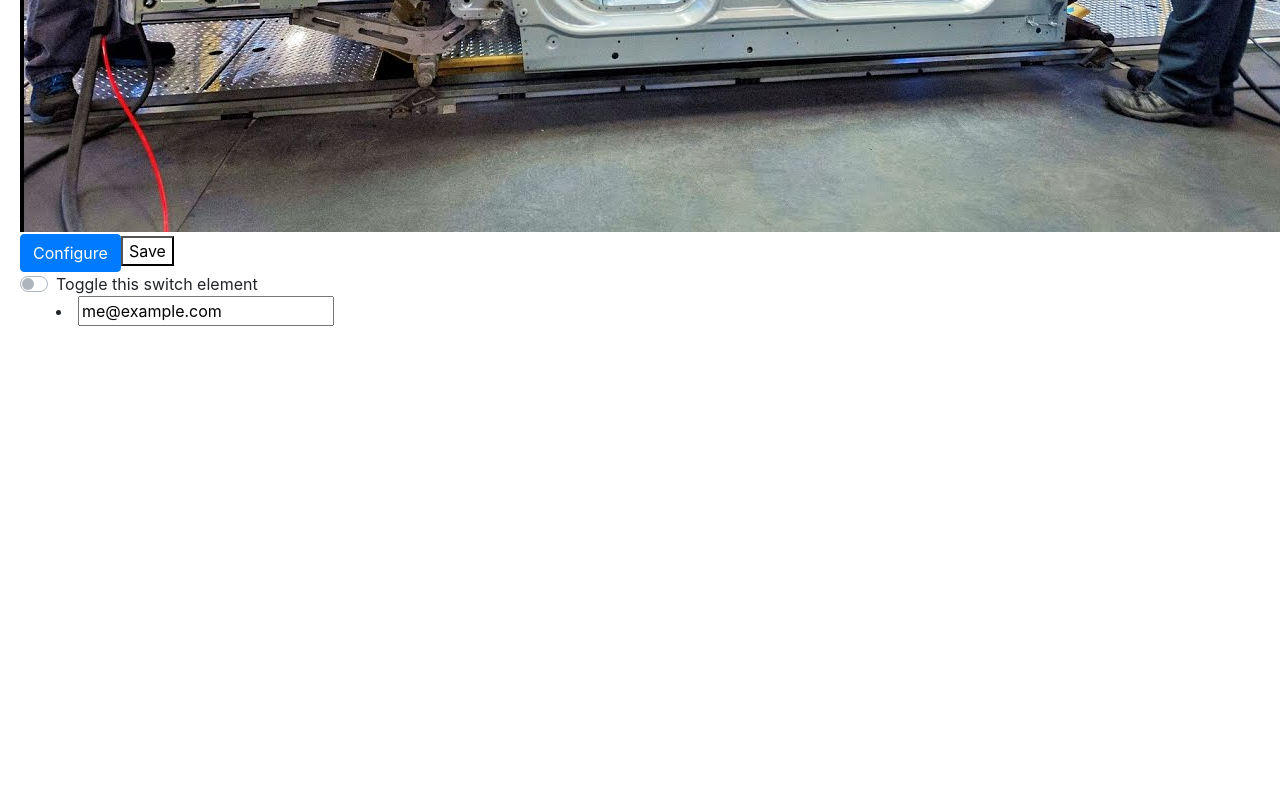
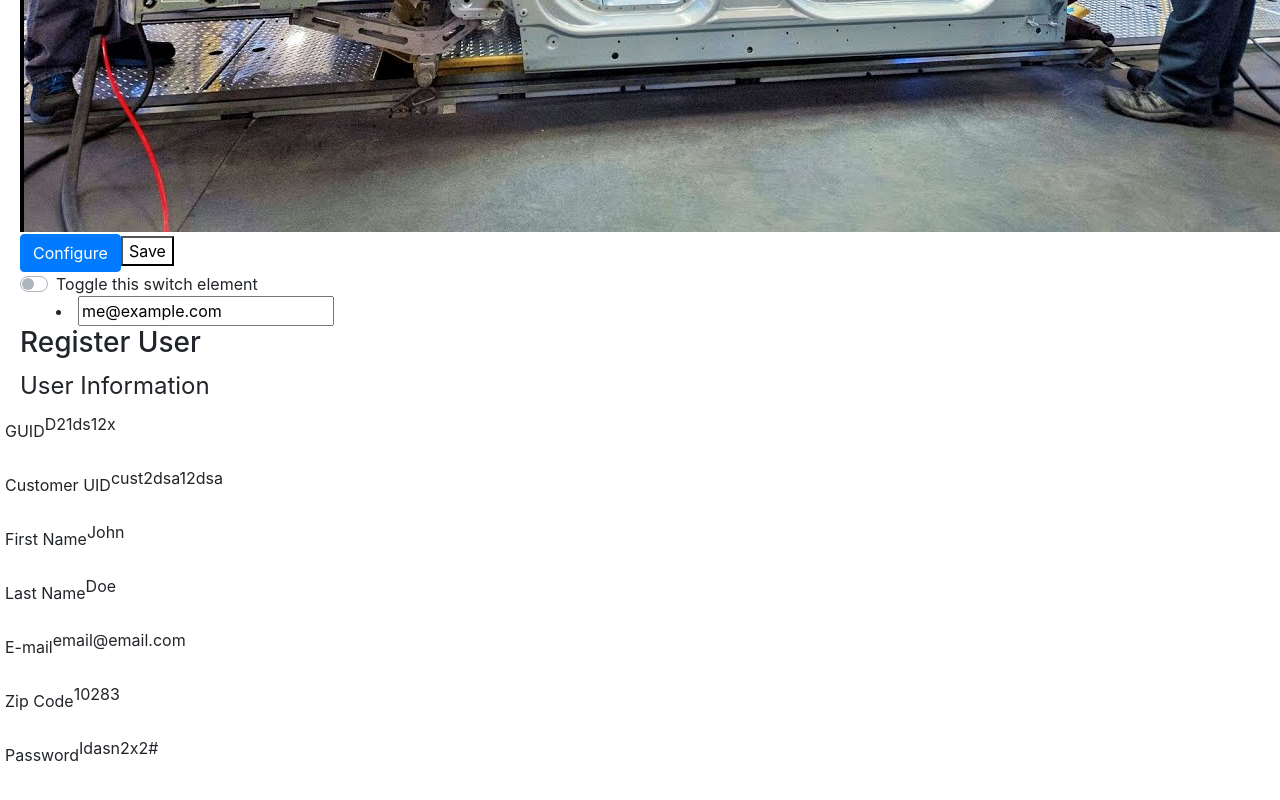
Before and after one commit to avkumar23/angularLearnings, an Angular app: page /user/1 in a window 1280 px wide. Before the commit this address led to /. Shown: the part 564-1364 px from the top of the page. Before the commit the page ends 910 px from the top, so only its background shows below. Built offline with nearby package versions, Linux system fonts and the light colour scheme.

Commit message:
Reactive Forms - Input data/display data

```diff
--- a/src/app/app-routing.module.ts
+++ b/src/app/app-routing.module.ts
@@ -1,8 +1,19 @@
 import { NgModule } from '@angular/core';
 import { Routes, RouterModule } from '@angular/router';
+import { DisplayUserDataComponent } from './pages/display-user-data/display-user-data.component';
+import { InputUserDataFormComponent } from './pages/input-user-data-form/input-user-data-form.component';
 
 
-const routes: Routes = [];
+const routes: Routes = [
+  {
+    path: '',
+    component: InputUserDataFormComponent
+  },
+  {
+    path: 'user/:uid',
+    component: DisplayUserDataComponent
+  }
+];
 
 @NgModule({
   imports: [RouterModule.forRoot(routes)],
--- a/src/app/app.component.html
+++ b/src/app/app.component.html
@@ -591,3 +591,22 @@
      Example of input value passed by the user taken with $event, onKeyUp2($event), entered value can be traced by $event.target.value.
      Example of input value passed by the user taken with template variable(#email).
 -->
+
+<div class="container-fluid">
+  <div class="row">
+    <div class="col-xs-12">
+      <h3>Register User</h3>
+      <!-- <input-user-data-form></input-user-data-form> -->
+      <router-outlet></router-outlet>
+    </div>
+  </div>
+</div>
+
+<!-- <div class="container-fluid">
+  <div class="row">
+    <div class="col-xs-12">
+      <h3>User Information</h3>
+      <display-user-data></display-user-data>
+    </div>
+  </div>
+</div> -->
--- /dev/null
+++ b/src/app/models/UserInfoModel.ts
@@ -0,0 +1,21 @@
+export class UserInfoModel
+{
+	guid: string;
+	customerUid: string;
+
+	first_name: string;
+	last_name: string;
+
+	email: string;
+	zipcode: string;
+
+	password: string;
+
+	constructor(obj: any = null)
+	{
+		if(obj != null)
+		{
+			Object.assign(this, obj);
+		}
+	}
+}
--- /dev/null
+++ b/src/app/pages/display-user-data/display-user-data.component.html
@@ -0,0 +1,38 @@
+<legend>User Information</legend>
+<div>
+	<div class="form-group row"> <!-- GUD -->
+		<label class="col-xs-6 col-form-label">GUID</label>
+		<div class="col-xs-6">{{user.guid}}</div>
+	</div>
+
+	<div class="form-group row"> <!-- Customer UID -->
+		<label class="col-xs-6 col-form-label">Customer UID</label>
+		<div class="col-xs-6">{{user.customerUid}}</div>
+	</div>
+
+	<div class="form-group row"> <!-- First Name -->
+		<label class="col-xs-6 col-form-label">First Name</label>
+		<div class="col-xs-6">{{user.first_name}}</div>
+	</div>
+
+	<div class="form-group row"> <!-- Last Name -->
+		<label class="col-xs-6 col-form-label">Last Name</label>
+		<div class="col-xs-6">{{user.last_name}}</div>
+	</div>
+
+	<div class="form-group row"> <!-- E-mail -->
+		<label class="col-xs-6 col-form-label">E-mail</label>
+		<div class="col-xs-6">{{user.email}}</div>
+	</div>
+
+	<div class="form-group row"> <!-- Zip Code -->
+		<label class="col-xs-6 col-form-label">Zip Code</label>
+		<div class="col-xs-6">{{user.zipcode}}</div>
+	</div>
+
+	<div class="form-group row"> <!-- Password -->
+		<label class="col-xs-6 col-form-label">Password</label>
+		<div class="col-xs-6">{{user.password}}</div>
+	</div>
+
+</div>
--- /dev/null
+++ b/src/app/pages/display-user-data/display-user-data.component.ts
@@ -0,0 +1,27 @@
+import { Component, OnInit } from '@angular/core';
+import { UserInfoModel } from 'src/app/models/UserInfoModel';
+
+@Component({
+  selector: 'display-user-data',
+  templateUrl: './display-user-data.component.html',
+  styleUrls: ['./display-user-data.component.css']
+})
+export class DisplayUserDataComponent implements OnInit {
+
+user: UserInfoModel = new UserInfoModel({guid: "D21ds12x",
+customerUid: "cust2dsa12dsa",
+first_name: "John",
+last_name: "Doe",
+email: "email@email.com",
+zipcode: 10283,
+password: "Idasn2x2#"});
+
+constructor() { }
+
+ngOnInit()
+{
+
+}
+
+
+}
--- /dev/null
+++ b/src/app/pages/input-user-data-form/input-user-data-form.component.html
@@ -0,0 +1,37 @@
+<form [formGroup]="userForm" (ngSubmit)="onSubmit()">
+
+	<div class="form-group" [ngClass]="{ 'has-error': invalidFirstName() }"> <!-- First Name -->
+		<label for="first_name" class="control-label">First Name</label>
+		<input type="text" formControlName="first_name" class="form-control" id="first_name" name="first_name" placeholder="Martin">
+		<p *ngIf="invalidFirstName()" id="first_name_error" class="help-block">Invalid first name.</p>
+	</div>
+
+	<div class="form-group" [ngClass]="{ 'has-error': invalidLastName() }"> <!-- Last Name -->
+		<label for="last_name" class="control-label">Last Name</label>
+		<input type="text" formControlName="last_name" class="form-control" id="last_name" name="last_name" placeholder="Toha">
+		<p *ngIf="invalidLastName()" id="last_name_error" class="help-block">Invalid last name.</p>
+	</div>
+
+	<div class="form-group" [ngClass]="{ 'has-error': invalidEmail() }"> <!-- Email -->
+		<label for="email" class="control-label">E-mail</label>
+		<input type="text" formControlName="email" class="form-control" id="email" name="email" placeholder="your@email.com">
+		<p *ngIf="invalidEmail()" id="email_error" class="help-block">Invalid email address.</p>
+	</div>
+
+	<div class="form-group" [ngClass]="{ 'has-error': invalidZipcode() }"> <!-- Zip Code-->
+		<label for="zipcode" class="control-label">Zip Code</label>
+		<input type="text" formControlName="zipcode" class="form-control" id="zipcode" name="zipcode" placeholder="#####">
+		<p *ngIf="invalidZipcode()" id="zipcode_error" class="help-block">Invalid zip code.</p>
+	</div>
+
+	<div class="form-group" [ngClass]="{ 'has-error': invalidPassword() }"> <!-- Password -->
+		<label for="password" class="control-label">Password</label>
+		<input type="password" formControlName="password" class="form-control" id="password" name="password" placeholder="*****">
+		<p *ngIf="invalidPassword()" id="password_error" class="help-block">Invalid password.</p>
+	</div>
+
+	<div class="form-group has-error"> <!-- Register Button -->
+		<button type="submit" class="btn btn-primary">Register</button>
+	</div>
+
+</form>
--- /dev/null
+++ b/src/app/pages/input-user-data-form/input-user-data-form.component.ts
@@ -0,0 +1,70 @@
+import { Component, OnInit } from '@angular/core';
+import { FormBuilder, FormGroup, FormControl, Validators } from '@angular/forms';
+
+@Component({
+  selector: 'input-user-data-form',
+  templateUrl: './input-user-data-form.component.html',
+  styleUrls: ['./input-user-data-form.component.css']
+})
+
+export class InputUserDataFormComponent implements OnInit {
+	registered = false;
+	submitted = false;
+	userForm: FormGroup;
+
+  constructor(private formBuilder: FormBuilder)
+  {
+
+  }
+
+  invalidFirstName()
+  {
+  	return (this.submitted && this.userForm.controls.first_name.errors != null);
+  }
+
+  invalidLastName()
+  {
+  	return (this.submitted && this.userForm.controls.last_name.errors != null);
+  }
+
+  invalidEmail()
+  {
+  	return (this.submitted && this.userForm.controls.email.errors != null);
+  }
+
+  invalidZipcode()
+  {
+  	return (this.submitted && this.userForm.controls.zipcode.errors != null);
+  }
+
+  invalidPassword()
+  {
+  	return (this.submitted && this.userForm.controls.password.errors != null);
+  }
+
+  ngOnInit()
+  {
+  	this.userForm = this.formBuilder.group({
+  		first_name: ['', Validators.required],
+  		last_name: ['', Validators.required],
+  		email: ['', [Validators.required, Validators.email]],
+  		zipcode: ['', [Validators.required, Validators.pattern('^[0-9]{5}(?:-[0-9]{4})?$')]],
+  		password: ['', [Validators.required, Validators.minLength(5), Validators.pattern('^(?=.*[a-z])(?=.*[A-Z])(?=.*[0-9])[a-zA-Z0-9]+$')]],
+  	});
+  }
+
+  onSubmit()
+  {
+  	this.submitted = true;
+
+  	if(this.userForm.invalid == true)
+  	{
+  		return;
+  	}
+  	else
+  	{
+  		this.registered = true;
+  	}
+  }
+
+};
```
Also changed, not shown: proxy.conf.json (added, +8 -0 lines), src/app/app.module.ts (+8 -3 lines), src/app/pages/display-user-data/display-user-data.component.css (added), src/app/pages/input-user-data-form/input-user-data-form.component.css (added).
